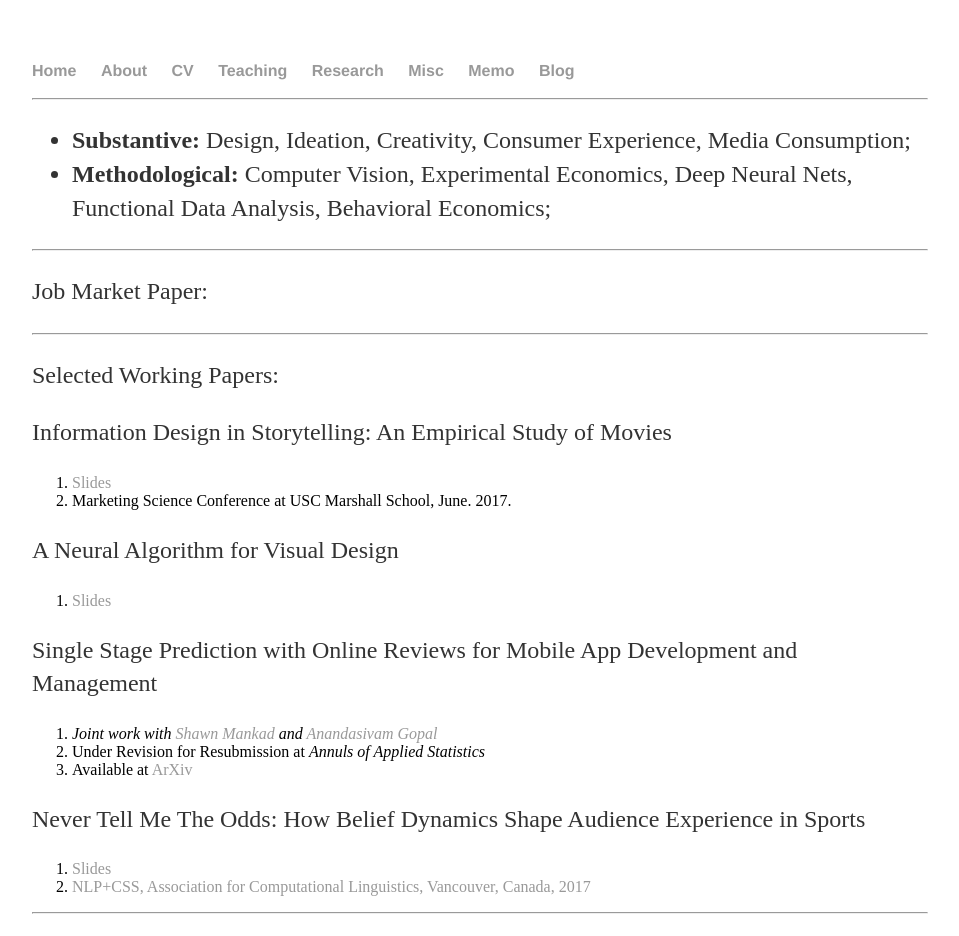
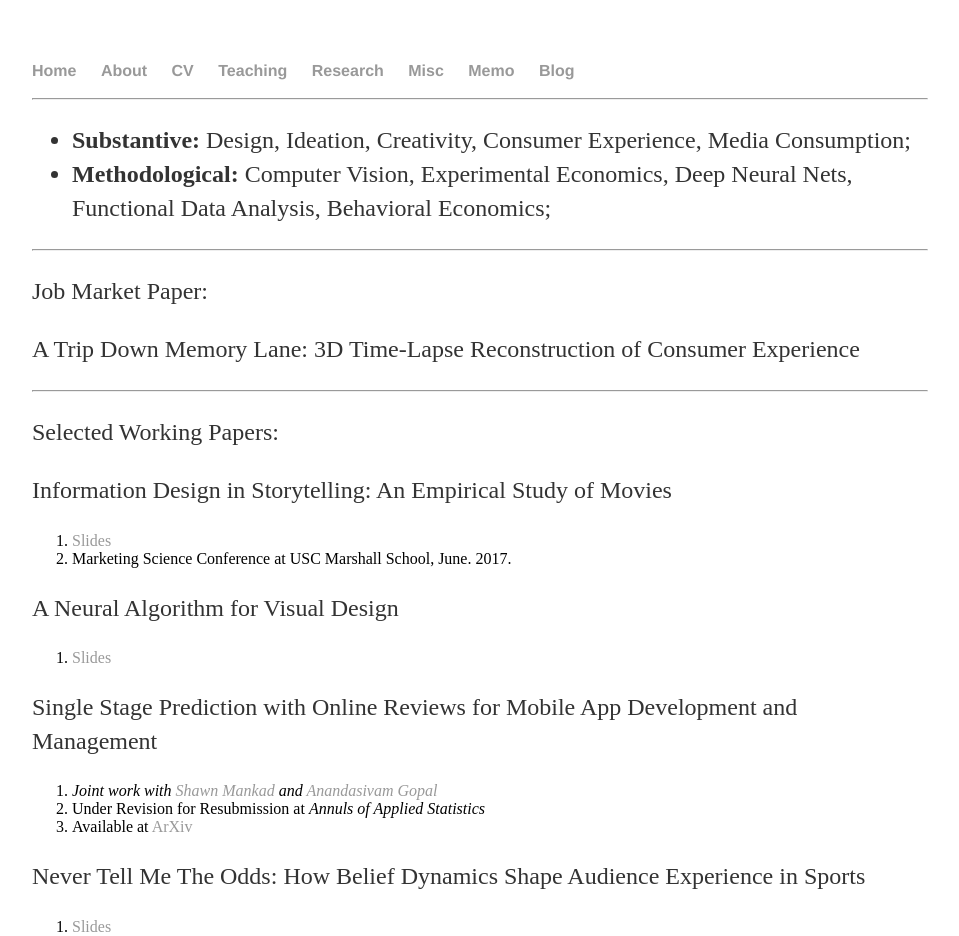
Before and after one commit to shenglih/shenglih.github.io, a Jekyll site: the page built from research/index.html, in a window 1280 px wide. Shown: the top 936 px of the page, without its empty margins (160-1119 px from the left). Built offline with Jekyll 4.4.1, drawn with Linux system fonts in a browser that asks for light colours.

Commit message:
Update index.html

```diff
--- a/research/index.html
+++ b/research/index.html
@@ -13,7 +13,7 @@ title: Shengli Hu, Research
 
 <hr>
 	<p> Job Market Paper: </p>
-	<p>  </p>
+	<p> A Trip Down Memory Lane: 3D Time-Lapse Reconstruction of Consumer Experience </p>
 	<hr>
 	<p>Selected Working Papers:</p>
 	<p>Information Design in Storytelling: An Empirical Study of Movies</p>
```
